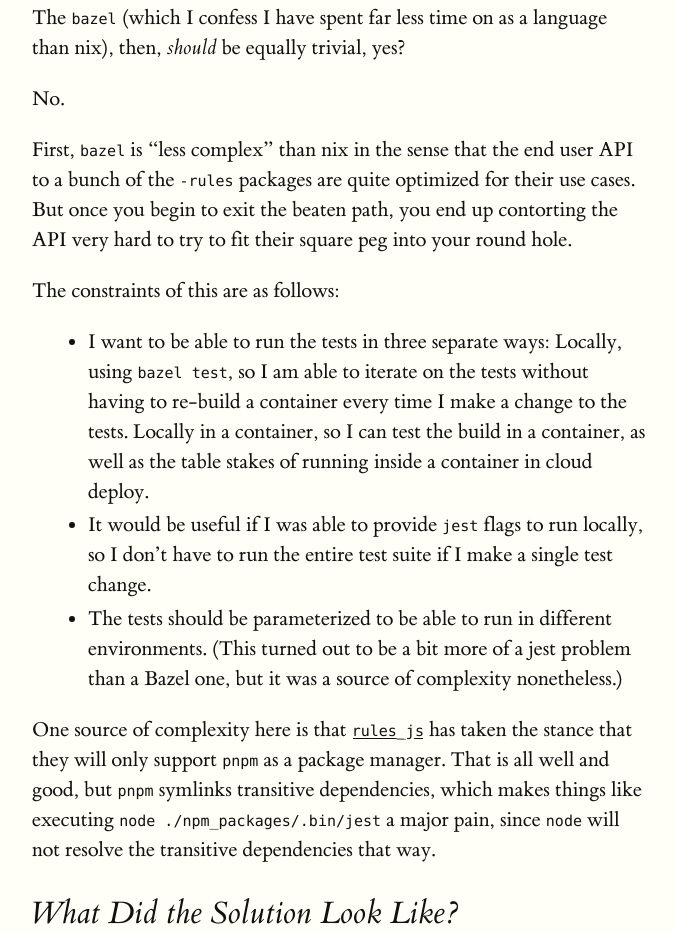
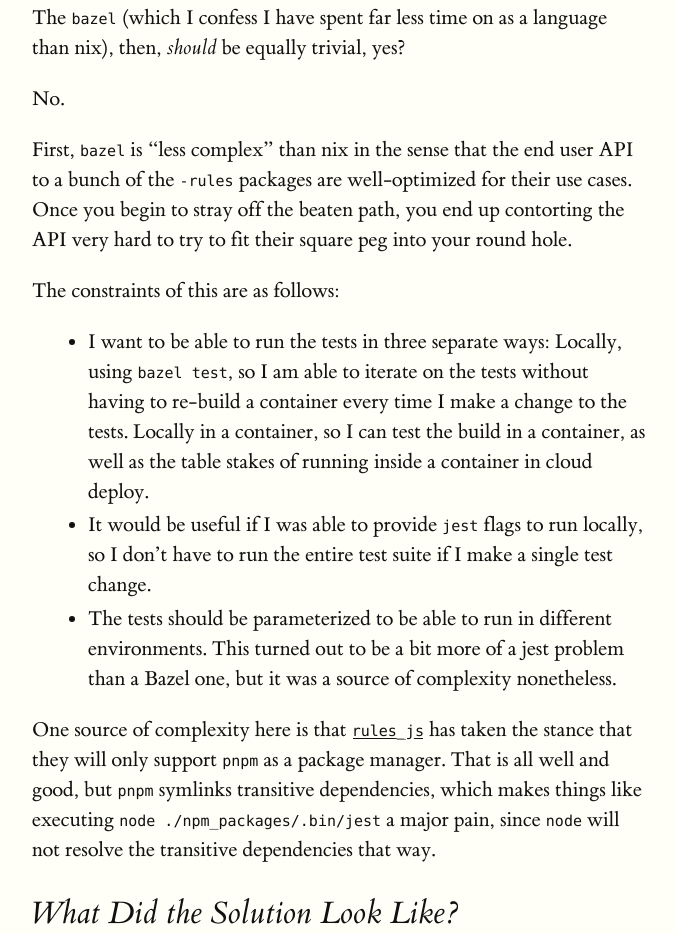
Before and after one commit to antholeole/blog, an Astro site: page /blog_directory/bazel-jest-container in a window 1280 px wide. Shown: the part 1756-2689 px from the top of the page, without its empty margins (128-804 px from the left). Built offline with nearby package versions, Linux system fonts and the light colour scheme; Astro itself is replaced by a stand-in of ours; some packages are replaced by stand-ins of ours.

Commit message:
fix typosf'

```diff
--- a/src/content/blog/bazel-jest-container.md
+++ b/src/content/blog/bazel-jest-container.md
@@ -42,13 +42,13 @@ The `bazel` (which I confess I have spent far less time on as a language than ni
 
 No.
 
-First, `bazel` is "less complex" than nix in the sense that the end user API to a bunch of the `-rules` packages are quite optimized for their use cases. But once you begin to exit the beaten path, you end up contorting the API very hard to try to fit their square peg into your round hole.
+First, `bazel` is "less complex" than nix in the sense that the end user API to a bunch of the `-rules` packages are well-optimized for their use cases. Once you begin to stray off the beaten path, you end up contorting the API very hard to try to fit their square peg into your round hole.
 
 The constraints of this are as follows:
 
 - I want to be able to run the tests in three separate ways: Locally, using `bazel test`, so I am able to iterate on the tests without having to re-build a container every time I make a change to the tests. Locally in a container, so I can test the build in a container, as well as the table stakes of running inside a container in cloud deploy.
 - It would be useful if I was able to provide `jest` flags to run locally, so I don't have to run the entire test suite if I make a single test change.
-- The tests should be parameterized to be able to run in different environments. (This turned out to be a bit more of a jest problem than a Bazel one, but it was a source of complexity nonetheless.)
+- The tests should be parameterized to be able to run in different environments. This turned out to be a bit more of a jest problem than a Bazel one, but it was a source of complexity nonetheless.
 
 One source of complexity here is that [`rules_js`](https://docs.aspect.build/rulesets/aspect_rules_js/docs/) has taken the stance that they will only support `pnpm` as a package manager. That is all well and good, but `pnpm` symlinks transitive dependencies, which makes things like executing `node ./npm_packages/.bin/jest` a major pain, since `node` will not resolve the transitive dependencies that way.
 
```
